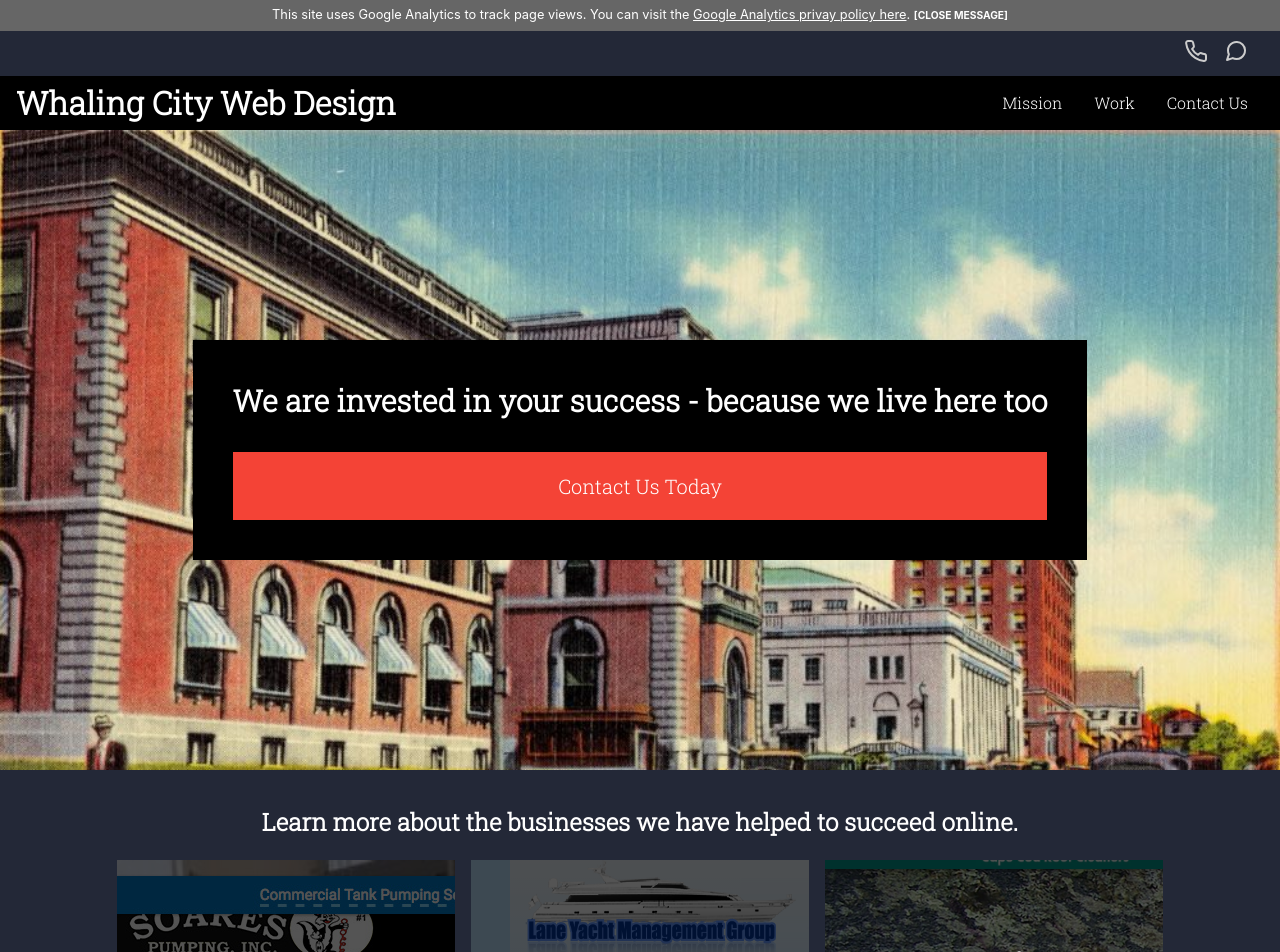
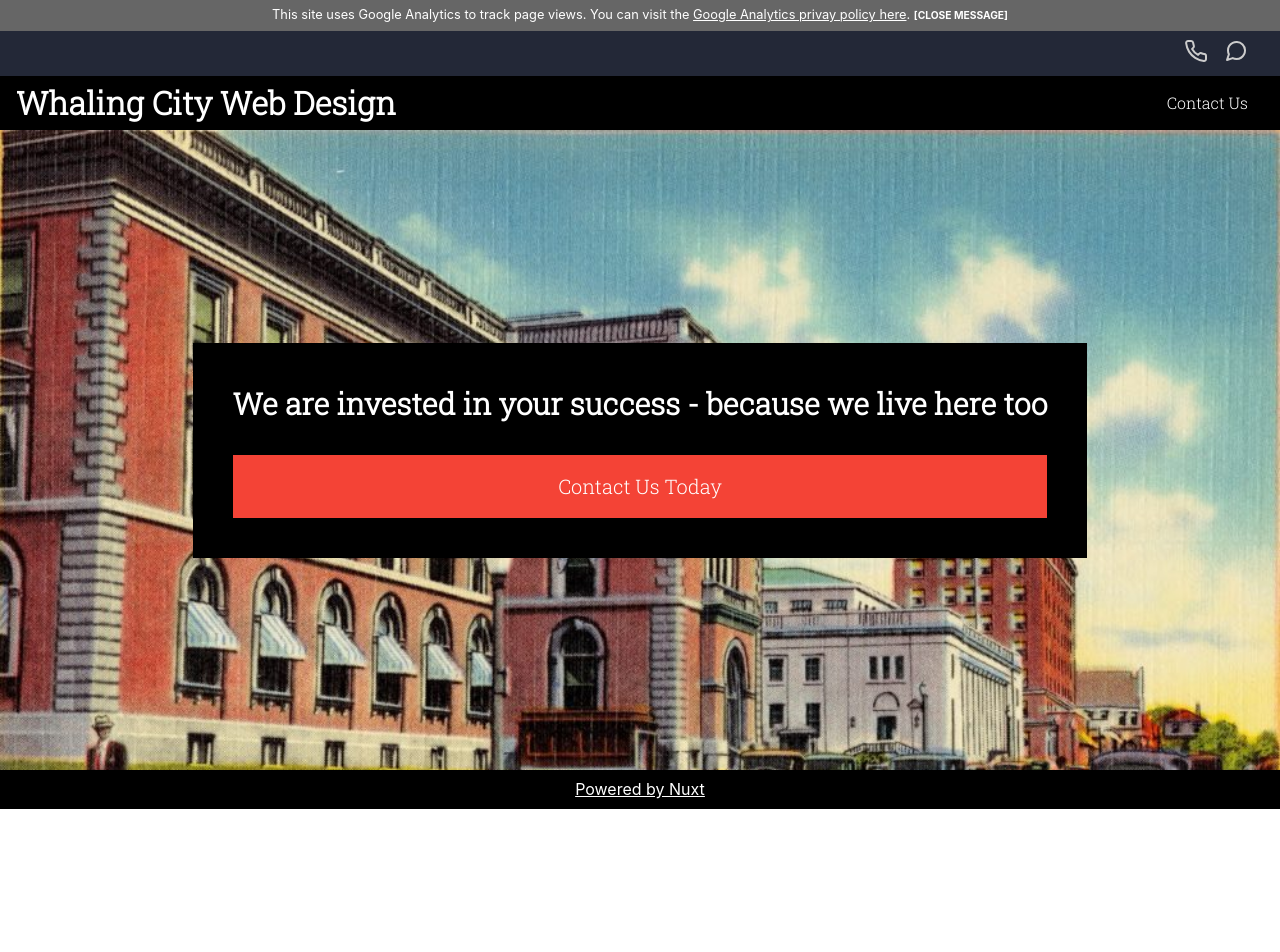
Before and after one commit to thewatermethod/whaling-nuxt, a Nuxt app: page / in a window 1280 px wide. Shown: the top 952 px of the page. After the commit the page ends 809 px from the top, so only its background shows below. Built offline with nearby package versions, Linux system fonts and the light colour scheme.

Commit message:
bumped up the depends, chat/contact is handled consistently

```diff
--- a/components/navigation.vue
+++ b/components/navigation.vue
@@ -8,12 +8,6 @@
     </div>
     <nav id="navMenu" class="z1">
       <ul class="column flex-box roboto-slab">
-        <li v-on:click="navigate">
-          <nuxt-link to="/about">Mission</nuxt-link>
-        </li>
-        <li v-on:click="navigate">
-          <nuxt-link to="/work">Work</nuxt-link>
-        </li>
         <li>
           <span v-on:click="chat">Contact Us</span>
         </li>
@@ -25,11 +19,11 @@
 <script>
 export default {
   methods: {
-    chat: function() {
+    chat: function () {
       olark("api.box.expand");
     },
 
-    navigate: function() {
+    navigate: function () {
       var burger = document.querySelector("#burger");
       var navMenu = document.querySelector("#navMenu");
 
@@ -42,15 +36,13 @@ export default {
       }
     },
 
-    toggleMenu: function(event) {
+    toggleMenu: function (event) {
       document.querySelector("#burger").classList.toggle("open");
       document.querySelector("#navMenu").classList.toggle("opened");
-    }
+    },
   },
 
-  mounted() {
-
-  }
+  mounted() {},
 };
 </script>
 
--- a/layouts/default.vue
+++ b/layouts/default.vue
@@ -3,9 +3,7 @@
     <iconmenu></iconmenu>
     <navigation></navigation>
 
-    <nuxt/>
-
-    <subfooter></subfooter>
+    <nuxt />
 
     <div class="site-footer background-black flex-box centered padded">
       <a href="https://nuxtjs.org/">Powered by Nuxt</a>
@@ -23,10 +21,10 @@ export default {
     Iconmenu,
     Navigation,
 
-    Subfooter
+    Subfooter,
   },
   head: {
-    title: "Whaling City Web"
-  }
+    title: "Whaling City Web",
+  },
 };
 </script>
--- a/pages/index.vue
+++ b/pages/index.vue
@@ -1,26 +1,20 @@
 <template>
   <div>
     <main class="flex-box centered">
-
       <div class="background-black flex-box column">
         <h2>We are invested in your success - because we live here too</h2>
-                <nuxt-link to="/contact" class="background-red roboto-slab" >Contact Us Today</nuxt-link>
+        <button @click="chat" class="background-red roboto-slab">Contact Us Today</button>
       </div>
-
     </main>
-
-        <work number="3"></work>
-
   </div>
-
 </template>
 <script>
-import Work from "../components/work";
-
 export default {
-  components: {
-    Work
-  }
+  methods: {
+    chat: function () {
+      olark("api.box.expand");
+    },
+  },
 };
 </script>
 <style scoped>
@@ -53,7 +47,8 @@ main div h2 {
   margin: 0 0 1em 0;
 }
 
-main div a {
+main div button {
+  border: 0;
   display: block;
   padding: 1em;
   text-align: center;
```
Also changed, not shown: package.json (+6 -6 lines), 2 other files (tests, documents, lock files or other folders). Lines whose indentation alone changed are shown as unchanged.
